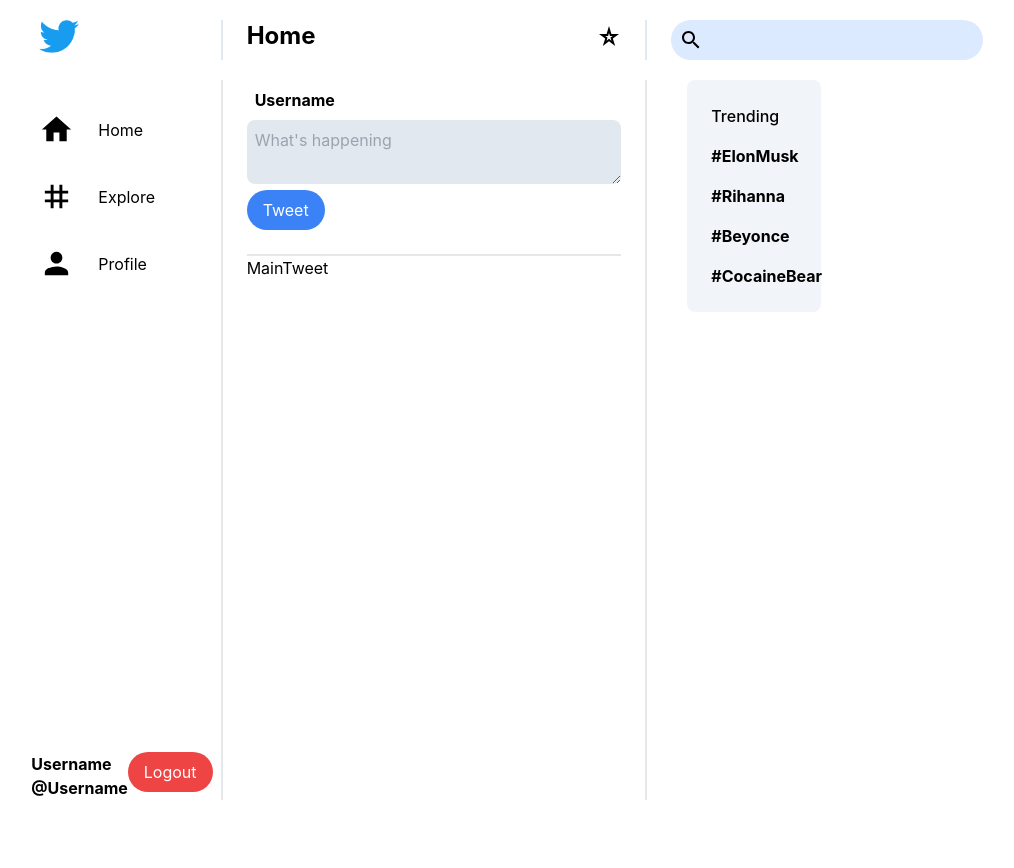
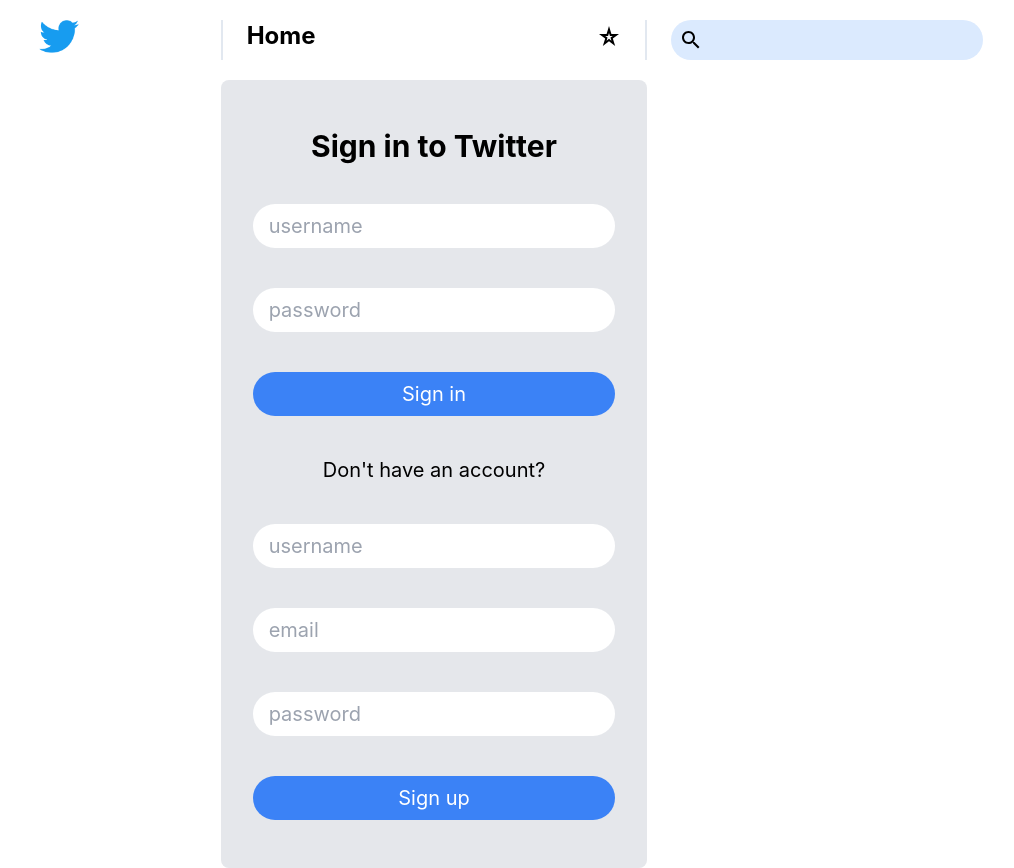
Before and after one commit to SemihBsy/capstone_frontend, a React (Create React App) app: page / in a window 1280 px wide. Shown: the whole page, without its empty margins (206-1220 px from the left). Before the commit the page ends 800 px from the top, so only its background shows below. Built offline with nearby package versions, Linux system fonts and the light colour scheme.

Commit message:
logout dispatch

```diff
--- a/src/components/LeftSidebar/LeftSidebar.jsx
+++ b/src/components/LeftSidebar/LeftSidebar.jsx
@@ -5,7 +5,15 @@
 import TagIcon from "@mui/icons-material/Tag";
 import PersonIcon from "@mui/icons-material/Person";
 
+import { useDispatch } from "react-redux";
+import { logout } from "../../redux/userSlice";
+
 const LeftSidebar = () => {
+    const dispatch = useDispatch();
+
+    const handleLogout = () => {
+        dispatch(logout());
+    }
     return <div className="flex flex-col h-full md:h-[90vh] justify-between mr-6">
         <div className="mt-6 flex flex-col space-y-4">
             <Link to="/">
@@ -34,7 +42,10 @@
             </div>
             <div>
                 <Link to="/signin">
-                    <button className="bg-red-500 px-4 py-2 text-white rounded-full">
+                    <button
+                        className="bg-red-500 px-4 py-2 text-white rounded-full"
+                        onClick={handleLogout}
+                    >
                         Logout
                     </button>
                 </Link>
--- a/src/pages/Home/Home.jsx
+++ b/src/pages/Home/Home.jsx
@@ -2,10 +2,20 @@
 import LeftSidebar from "../../components/LeftSidebar/LeftSidebar";
 import RightSidebar from "../../components/RightSidebar/RightSidebar";
 import MainTweet from "../../components/MainTweet/MainTweet";
+import Signin from "../Signin/Signin";
+
+import { useSelector } from "react-redux";
 
 
 const Home = () => {
+
+    const {currentUser} = useSelector((state) => state.user);
+
     return (
+        <>
+          {!currentUser ? (
+            <Signin />
+            ) : (
               <div className="grid grid-cols-1 md:grid-cols-4">
                 <div className="px-6">
                    <LeftSidebar />
@@ -17,6 +27,8 @@
                 <RightSidebar />
             </div>
         </div>
+        )}
+        </>
     );
 }
 
```
Lines whose indentation alone changed are shown as unchanged.
